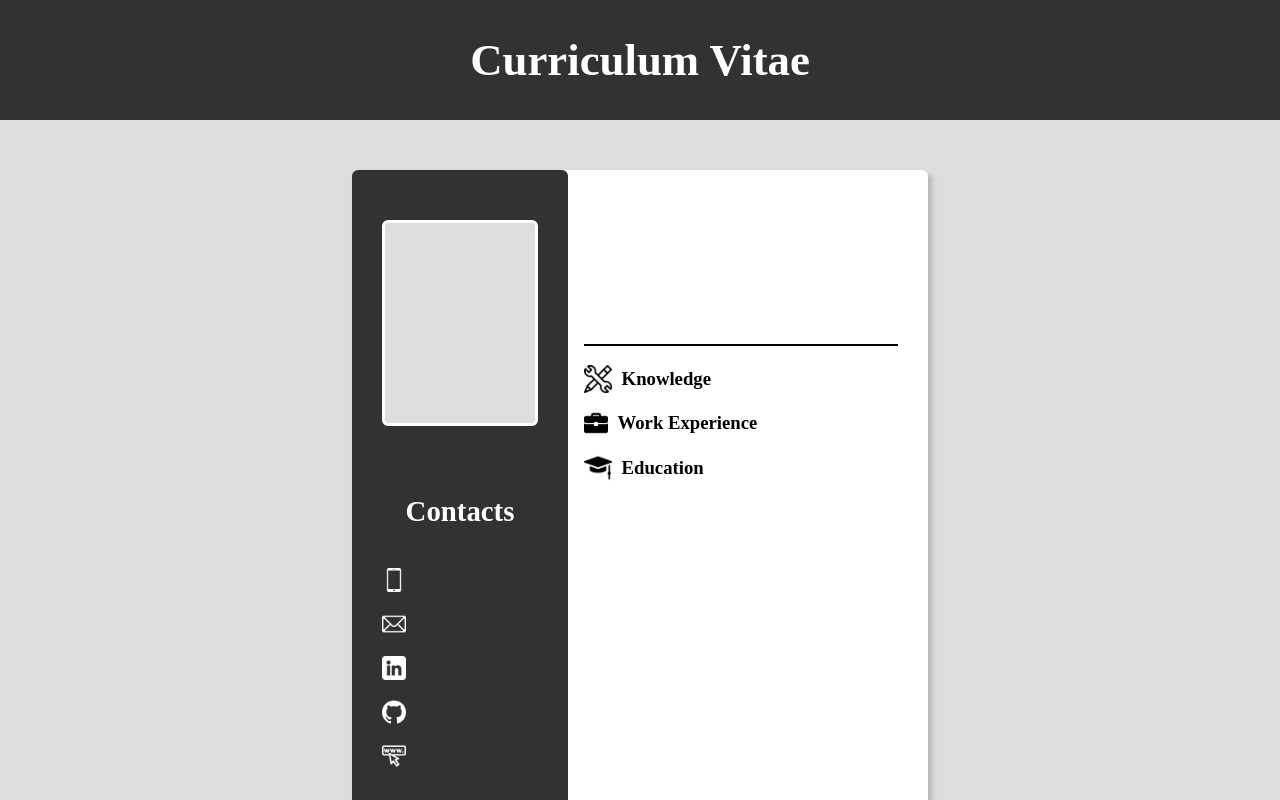
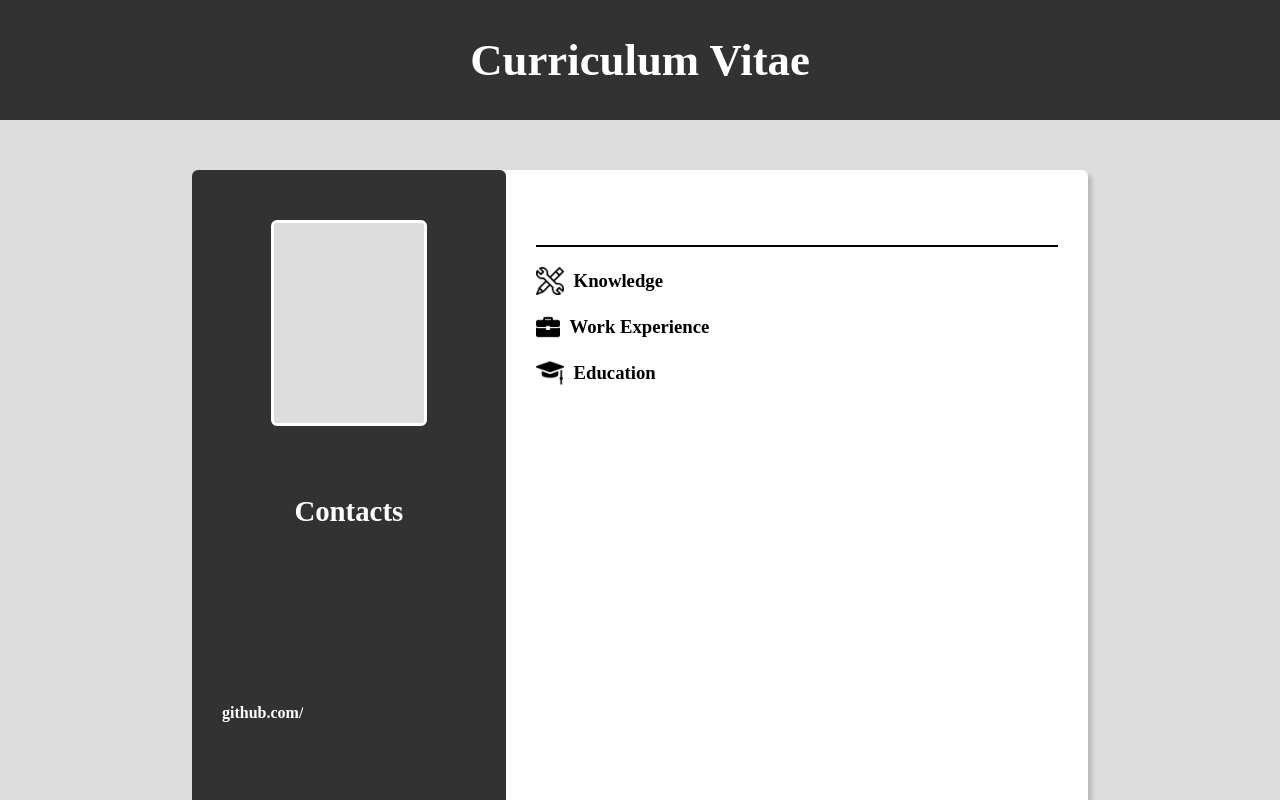
Before and after one commit to pequito193/cv-project, a React (Create React App) app: page / in a window 1280 px wide. Shown: the top 800 px of the page. Built offline with nearby package versions, Linux system fonts and the light colour scheme.

Commit message:
Make curriculum reactive to change

```diff
--- a/src/App.js
+++ b/src/App.js
@@ -1,6 +1,6 @@
 import React, {Component} from "react";
 import Header from "./components/Header";
-import ParentWrapper from "./components/ParentWrapper";
+import Curriculum from "./components/Curriculum";
 import "./styles/App.css"
 
 class App extends Component {
@@ -14,7 +14,7 @@ class App extends Component {
       <div className="App">
         <Header />
         <div className="wrapper">
-          <ParentWrapper />
+          <Curriculum />
         </div>
       </div>
     );
--- a/src/components/ParentWrapper.jsx
+++ b/src/components/Curriculum.jsx
@@ -1,8 +1,8 @@
 import React, {Component} from "react";
 import Info from "./Info";
-import "./../styles/Editor.css"
+import "./../styles/Curriculum.css"
 
-class ParentWrapper extends Component {
+class Curriculum extends Component {
 
     constructor(props) {
         super(props);
@@ -28,26 +28,28 @@ class ParentWrapper extends Component {
     }
 
     render() {
+
         return (
         <React.Fragment>
-            <Info />
+            <Info {...this.state}/>
             <div className="editor-wrapper">
                 <h2 className="editor-title">Personal Info</h2>
                 <div className="inputs">
-                    <input className="input first-name" name="firstName" onChange={this.handleInputChange} type="text" placeholder="First Name" />
-                    <input className="input last-name" name="lastName" onChange={this.handleInputChange} type="text" placeholder="Last Name" />
-                    <input className="input job-title" name="jobTitle" onChange={this.handleInputChange} type="text" placeholder="Job Title" />
+                    <input className="input first-name" name="firstName" onChange={this.handleInputChange} type="text" placeholder="First Name" maxLength={12} />
+                    <input className="input last-name" name="lastName" onChange={this.handleInputChange} type="text" placeholder="Last Name" maxLength={12} />
+                    <input className="input job-title" name="jobTitle" onChange={this.handleInputChange} type="text" placeholder="Job Title" maxLength={20} />
                     <input className="input phone-number" name="phoneNumber" onChange={this.handleInputChange} type="tel" placeholder="Phone Number" />
                     <input className="input email" name="email" onChange={this.handleInputChange} type="email" placeholder="Email" />
                     <input className="input linked-in" name="linkedIn" onChange={this.handleInputChange} type="url" placeholder="Linked In" />
-                    <input className="input git-hub" name="gitHub" onChange={this.handleInputChange} type="url" placeholder="Github" />
+                    <input className="input git-hub" name="gitHub" onChange={this.handleInputChange} type="url" placeholder="Github Username" />
                     <input className="input personal-website" name="personalWebsite" onChange={this.handleInputChange} type="url" placeholder="Personal Website" />
                 </div>
                 <h2 className="editor-title">Add Languages</h2>
             </div>
         </React.Fragment>
         )
+
     }
 }
 
-export default ParentWrapper;
+export default Curriculum;
--- a/src/components/Info.jsx
+++ b/src/components/Info.jsx
@@ -12,26 +12,31 @@ class Info extends Component {
 
         return (
             <React.Fragment>
-                <div className="curriculum">
+                <div className="info">
                     <div className="left-side">
                         <div className="face-photo" />
                         <div className="contacts">
                             <h3 className="side-title">Contacts</h3>
-                            <p className="phone-number">
-                                <img src={require("./../images/phone.png")} alt="" className="icon" />{phoneNumber}
-                            </p>
-                            <p className="email">
-                                <img src={require("./../images/email.png")} alt="" className="icon" />{email}
-                            </p>
-                            <p className="linkedin">
-                                <img src={require("./../images/linkedin.png")} alt="" className="icon" />{linkedIn}
-                            </p>
-                            <p className="github">
-                                <img src={require("./../images/github.png")} alt="" className="icon" />{gitHub}
-                            </p>
-                            <p className="website">
-                                <img src={require("./../images/website.png")} alt="" className="icon" />{personalWebsite}
-                            </p>
+                            <div className="contact-wrapper">
+                                <img src={require("./../images/phone.png")} alt="" className="icon" />
+                                <p className="phone-number output">{phoneNumber}</p>
+                            </div>
+                            <div className="contact-wrapper">
+                                <img src={require("./../images/email.png")} alt="" className="icon" />
+                                <p className="email output">{email}</p>
+                            </div>
+                            <div className="contact-wrapper">
+                                <img src={require("./../images/linkedin.png")} alt="" className="icon" />
+                                <p className="linkedin output">{linkedIn}</p>
+                            </div>
+                            <div className="contact-wrapper">
+                                <img src={require("./../images/github.png")} alt="" className="icon" />
+                                <p className="github output">github.com/{gitHub}</p>
+                            </div>
+                            <div className="contact-wrapper">
+                                <img src={require("./../images/website.png")} alt="" className="icon" />
+                                <p className="website output">{personalWebsite}</p>
+                            </div>
                         </div>
                         <div className="languages">
                             <h3 className="side-title">Languages</h3>
@@ -39,8 +44,8 @@ class Info extends Component {
                     </div>
                     <div className="right-side">
                         <div className="name-and-title">
-                            <h2 className="first-and-last-name">{firstName} {lastName}</h2>
-                            <h3 className="job-title">{jobTitle}</h3>
+                            <h2 className="first-and-last-name main-output">{firstName} {lastName}</h2>
+                            <h3 className="job-title main-output">{jobTitle}</h3>
                         </div>
                         <div className="relevant-info">
                             <div className="capabilities">
@@ -60,6 +65,7 @@ class Info extends Component {
                 </div>
             </React.Fragment>
         );
+
     }
 }
 
--- a/src/styles/Info.css
+++ b/src/styles/Info.css
@@ -1,11 +1,12 @@
-.curriculum {
+.info {
     background-color: white;
     box-shadow: 4px 4px 4px rgb(184, 184, 184);
     height: fit-content;
-    width: 45vw;
+    width: 45%;
     border-radius: 6px;
     display: grid;
     grid-template-columns: 35% 65%;
+    overflow-wrap: break-word;
 }
 
 .left-side {
@@ -16,8 +17,18 @@
     display: flex;
     flex-direction: column;
     align-items: center;
+    flex-wrap: wrap;
     gap: 40px;
-    min-width: fit-content;
+    min-width: 200px;
+}
+
+.output {
+    overflow: hidden;
+}
+
+.main-output {
+    max-width: 85%;
+    overflow: hidden;
 }
 
 .face-photo {
@@ -29,9 +40,20 @@
     border: 3px solid white;
 }
 
+.contact-wrapper {
+    display: flex;
+    align-items: center;
+    gap: 16px;
+    font-weight: bold;
+    font-size: 1rem;
+}
+
 .languages,
 .contacts {
     width: 100%;
+    display: flex;
+    flex-direction: column;
+    gap: 6px;
 }
 
 .side-title {
@@ -45,25 +67,41 @@
     height: 24px;
     width: auto;
     filter: invert(100%);
+    display: none;
+}
+
+.website {
+    flex-wrap: wrap;
 }
 
 /* ------------------------------------------------------------------------------------- */
 
 .right-side {
     display: grid;
-    grid-template-rows: 20% 80%;
+    grid-template-rows: min-content 80%;
     padding: 30px;
     min-width: fit-content;
 }
 
 .name-and-title {
     border-bottom: 2px solid black;
+    height: fit-content;
+}
+
+.first-and-last-name {
+    font-size: 3rem;
+    margin: 0;
+}
+
+.job-title {
+    font-size: 1.4rem;
 }
 
 .right-side-title {
     display: flex;
     align-items: center;
     gap: 10px;
+    margin-top: 20px;
 }
 
 .right-side-icon {
@@ -75,3 +113,9 @@
     height: 24px;
     width: auto;
 }
+
+@media (max-width: 1400px) {
+    .info {
+        width: 70vw;
+    }
+}
```
Also changed, not shown: src/styles/Curriculum.css (renamed from src/styles/Editor.css).
